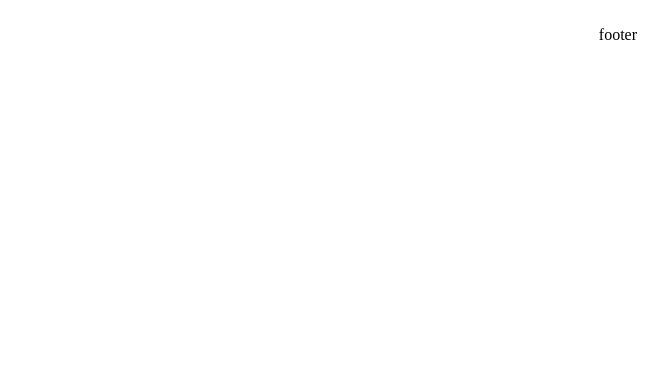
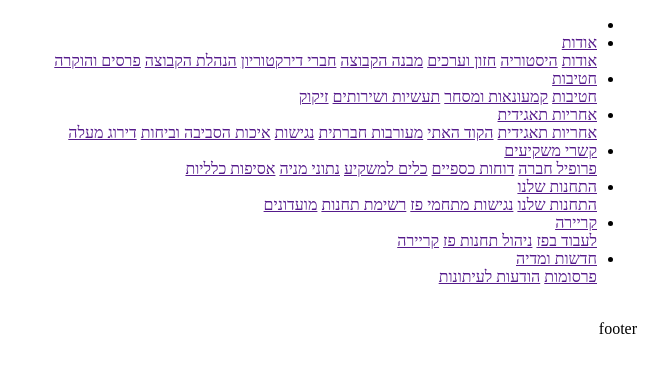
Before and after one commit to fridler/Vanilla-HTML-and-CSS, a plain HTML site: page index.html in a window 1280 px wide. Shown: the whole page, without its empty margins (635-1280 px from the left). Drawn offline with Linux system fonts and the light colour scheme.

Commit message:
Building the infrastructure of the header(Navigation menu)

```diff
--- a/index.html
+++ b/index.html
@@ -9,9 +9,87 @@
   </head>
   <body>
     <header>
-      <div class="row"></div>
       <div class="row">
-        <nav></nav>
+        <div class="search-box">
+          <div class="input"></div>
+          <a href="http://"></a>
+        </div>
+        <div class="change-lang">
+          <a href="http://"></a>
+        </div>
+      </div>
+      <div class="row">
+        <nav>
+          <ul>
+            <li><a href=""></a></li>
+            <li class="dropdown">
+              <a href="">אודות</a>
+              <div class="dropdown-content">
+                <a href="">אודות</a>
+                <a href="">היסטוריה</a>
+                <a href="">חזון וערכים</a>
+                <a href="">מבנה הקבוצה</a>
+                <a href="">חברי דירקטוריון</a>
+                <a href="">הנהלת הקבוצה</a>
+                <a href="">פרסים והוקרה</a>
+              </div>
+            </li>
+            <li class="dropdown">
+              <a href="">חטיבות</a>
+              <div class="dropdown-content">
+                <a href="">חטיבות</a>
+                <a href="">קמעונאות ומסחר</a>
+                <a href="">תעשיות ושירותים</a>
+                <a href="">זיקוק</a>
+              </div>
+            </li>
+            <li class="dropdown">
+              <a href="">אחריות תאגידית</a>
+              <div class="dropdown-content">
+                <a href="">אחריות תאגידית</a>
+                <a href="">הקוד האתי</a>
+                <a href="">מעורבות חברתית</a>
+                <a href="">נגישות</a>
+                <a href="">איכות הסביבה וביחות</a>
+                <a href="">דירוג מעלה</a>
+              </div>
+            </li>
+            <li class="dropdown">
+              <a href="">קשרי משקיעים</a>
+              <div class="dropdown-content">
+                <a href="">פרופיל חברה</a>
+                <a href="">דוחות כספיים</a>
+                <a href="">כלים למשקיע</a>
+                <a href="">נתוני מניה</a>
+                <a href="">אסיפות כלליות</a>
+              </div>
+            </li>
+            <li class="dropdown">
+              <a href="">התחנות שלנו</a>
+              <div class="dropdown-content">
+                <a href="">התחנות שלנו</a>
+                <a href="">נגישות מתחמי פז</a>
+                <a href="">רשימת תחנות</a>
+                <a href="">מועדונים</a>
+              </div>
+            </li>
+            <li class="dropdown">
+              <a href="">קריירה</a>
+              <div class="dropdown-content">
+                <a href="">לעבוד בפז</a>
+                <a href="">ניהול תחנות פז</a>
+                <a href="">קריירה</a>
+              </div>
+            </li>
+            <li class="dropdown">
+              <a href="">חדשות ומדיה</a>
+              <div class="dropdown-content">
+                <a href="">פרסומות</a>
+                <a href="">הודעות לעיתונות</a>
+              </div>
+            </li>
+          </ul>
+        </nav>
         <img src="" alt="" />
       </div>
     </header>
```
